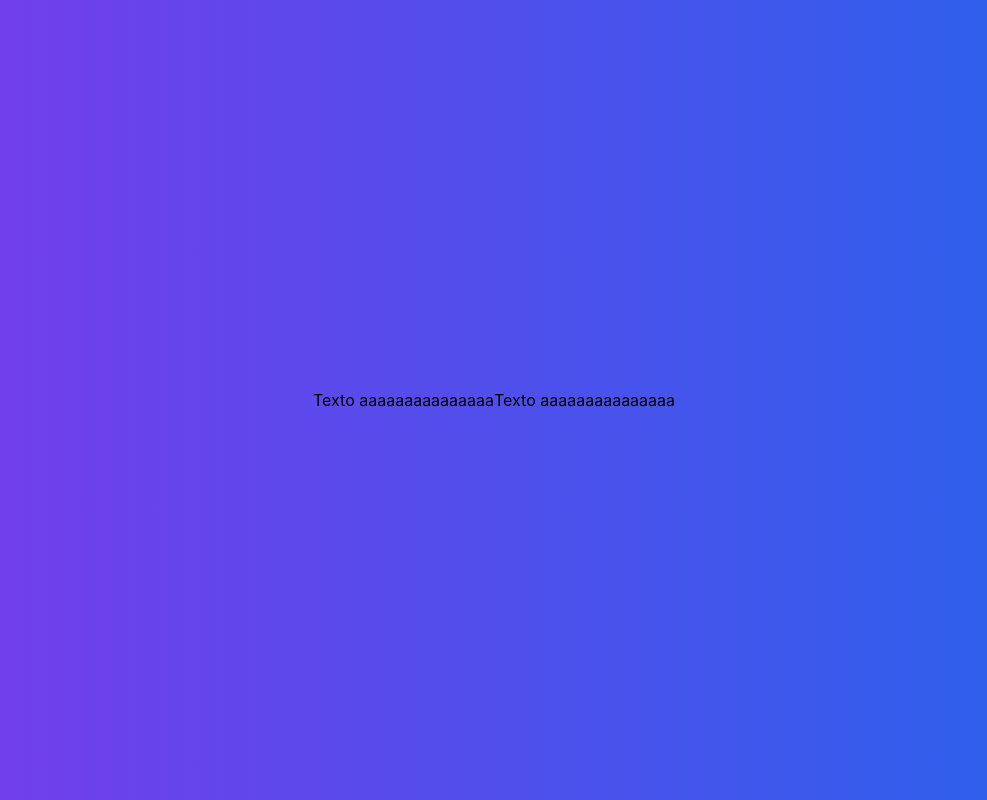
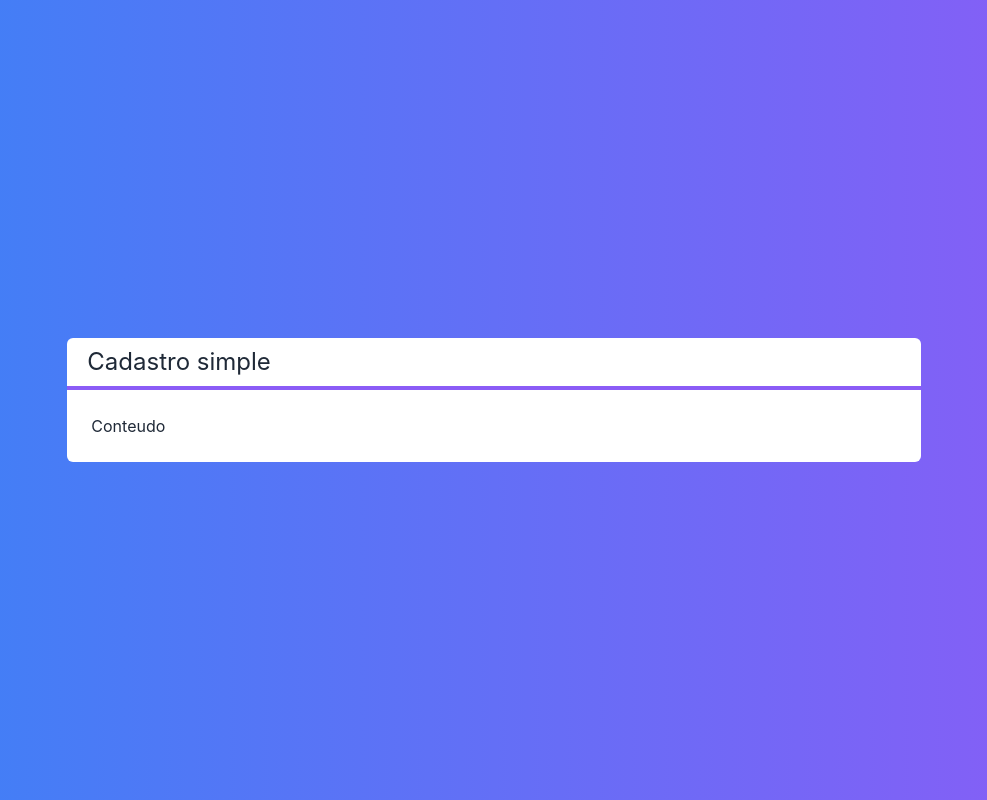
Before and after one commit to mateusfaustino/javascript-reactjs-nextjs-crud, a Next.js app: page / in a window 1280 px wide. Shown: the whole page, without its empty margins (146-1133 px from the left). Built offline with nearby package versions, Linux system fonts and the light colour scheme.

Commit message:
create layout component

```diff
--- /dev/null
+++ b/src/components/Layout.tsx
@@ -0,0 +1,18 @@
+import Title from "./Title"
+interface LayoutProps{
+    title: string
+    children: any
+}
+export default function (props: LayoutProps){
+    return(
+        <div className={`
+            flex flex-col w-2/3
+            bg-white text-gray-800 rounded-md
+        `}>
+            <Title>{props.title}</Title>
+            <div className='p-6'>
+                {props.children}
+            </div>
+        </div>
+    )
+}
--- /dev/null
+++ b/src/components/Title.tsx
@@ -0,0 +1,12 @@
+export default function Title ({children}){
+    return(
+        <div className={`
+            flex flex-col justify-center
+        `}>
+            <h1 className={`
+                px-5 py-2 text-2xl
+            `}>{children}</h1>
+            <hr className="border-2 border-purple-500" />
+        </div>
+    )
+}
--- a/src/pages/index.tsx
+++ b/src/pages/index.tsx
@@ -1,10 +1,13 @@
+import Layout from "../components/Layout"
 export default function Home() {
   return (
     <div className={`
-      flex h-screen justify-center items-center bg-gradient-to-r from-purple-600 to-blue-600
+      flex justify-center items-center h-screen bg-gradient-to-r from-blue-500 to-purple-500
+      text-white
     `}>
-     <span >Texto aaaaaaaaaaaaaaa</span>
-     <span >Texto aaaaaaaaaaaaaaa</span>
+      <Layout title="Cadastro simple">
+        <span>Conteudo</span>
+      </Layout>
     </div>
   )
 }
```
